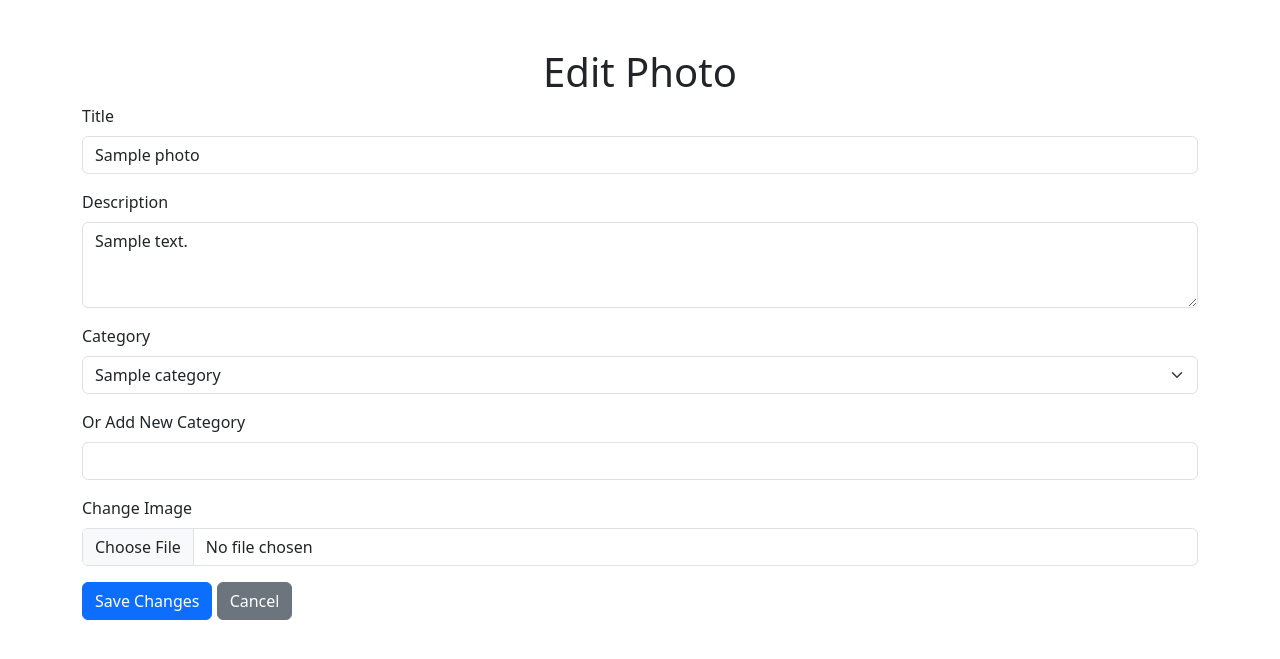
After one commit to shaymk1/2025-racing-gallery-with-django, a Django app: page /photo/1/edit/ in a window 1280 px wide. The commit adds this page. Shown: the top 659 px of the page. Run offline with Django 5.2, Linux system fonts and the light colour scheme; tables that the repository leaves empty hold one stand-in row (values such as "Sample post").

Commit message:
added update or edit function and then added the required button at index.html as well as the delete button at index. i created an edit_photo template, updated the main.js to include the edit , view and deltete buttons

```diff
--- a/app/static/js/main.js
+++ b/app/static/js/main.js
@@ -1,3 +1,12 @@
+
+
+
+
+
+
+
+
+
 document.addEventListener("DOMContentLoaded", function () {
     const loadMoreButton = document.getElementById("load-more");
     const photoContainer = document.getElementById("photo-container");
@@ -17,12 +26,15 @@ document.addEventListener("DOMContentLoaded", function () {
                     data.photos.forEach((photo) => {
                         const photoHTML = `
                             <div class="col-md-4 mb-4">
-                                <div class="card">
+                                <div class="card my-2">
                                     <img src="${photo.pic_url}" class="card-img-top" alt="Photo">
                                     <div class="card-body">
                                         <p class="card-text fw-bold">${photo.title}</p>
                                         <p class="card-text">Category: ${photo.category}</p>
-                                        <p class="card-text">${photo.description}</p>
+                                        <div class="btn-toolbar" style="padding-left: 15px">
+                                            <a class="btn btn-outline-dark btn-sm m-1" href="/detailed_view/${photo.id}">View</a>
+                                            <a class="btn btn-warning btn-sm m-1" href="/photo/${photo.id}/edit/">Edit</a>
+                                        </div>
                                     </div>
                                 </div>
                             </div>
--- a/app/templates/base.html
+++ b/app/templates/base.html
@@ -85,6 +85,7 @@
 
     {% endblock  %}
     <script src="https://cdn.jsdelivr.net/npm/bootstrap@5.3.3/dist/js/bootstrap.bundle.min.js" integrity="sha384-YvpcrYf0tY3lHB60NNkmXc5s9fDVZLESaAA55NDzOxhy9GkcIdslK1eN7N6jIeHz" crossorigin="anonymous"></script>
+    {% comment %} to handle the load more button in the index.html file  {% endcomment %}
     <script src="../static/js/main.js"></script>
 </body>
 </html>
--- /dev/null
+++ b/app/templates/edit_photo.html
@@ -0,0 +1,67 @@
+
+{% extends "base.html" %}
+{% load static %}
+{% block content %}
+
+
+
+<div class="container">
+    <h1 class="m-2  text-center" >Edit Photo</h1>
+    <form method="post" enctype="multipart/form-data">
+        {% csrf_token %}
+        <div class="mb-3">
+            <label for="title" class="form-label">Title</label>
+            <input type="text" name="title" id="title" class="form-control" value="{{ photo.title }}" required>
+        </div>
+        <div class="mb-3">
+            <label for="description" class="form-label">Description</label>
+            <textarea name="description" id="description" class="form-control" rows="3" required>{{ photo.description }}</textarea>
+        </div>
+        <div class="mb-3">
+            <label for="category" class="form-label">Category</label>
+            <select name="category" id="category" class="form-select">
+                <option value="none">Select a category</option>
+                {% for category in categories %}
+                <option value="{{ category.id }}" {% if photo.category and photo.category.id == category.id %}selected{% endif %}>
+                    {{ category.name }}
+                </option>
+                {% endfor %}
+            </select>
+        </div>
+        <div class="mb-3">
+            <label for="category_new" class="form-label">Or Add New Category</label>
+            <input type="text" name="category_new" id="category_new" class="form-control">
+        </div>
+        <div class="mb-3">
+            <label for="images" class="form-label">Change Image</label>
+            <input type="file" name="images" id="images" class="form-control">
+        </div>
+        <button type="submit" class="btn btn-primary">Save Changes</button>
+        <a href="{% url 'home' %}" class="btn btn-secondary">Cancel</a>
+    </form>
+</div>
+
+
+
+
+
+
+
+
+
+
+
+
+
+
+
+
+
+
+
+
+
+
+
+
+{% endblock %}
--- a/app/templates/index.html
+++ b/app/templates/index.html
@@ -57,7 +57,11 @@
                         <div class="card-body">
                             <p class="card-text fw-bold">{{photo.title}}</p>
                             <p class="card-text ">Category : {{photo.category.name}}</p>
-                            <a  class = 'btn btn-outline-dark btn-sm m-1' href="{%  url "detailed_view" photo.id  %}">View</a>
+                            <div class="btn-toolbar" style="padding-left: 15px">
+                              <a  class = 'btn btn-outline-dark btn-sm m-1' href="{%  url "detailed_view" photo.id  %}">View</a>
+                              <a href="{% url 'edit_photo' photo.id %}" class="btn btn-warning btn-sm m-1">Edit</a>
+                              <a  href="{% url 'delete_photo' photo.id %}" class="btn btn-secondary btn-sm m-1">Delete a Pic</a>
+                          </div>
                         </div>
                 </div>
            </div>
--- a/app/urls.py
+++ b/app/urls.py
@@ -3,11 +3,11 @@ from . import views
 
 
 urlpatterns = [
-    path('', views.home, name='home'),
-    path('add_photo/', views.add_photo, name='add_photo'),
-    path('delete_photo/<str:pk>/', views.delete_photo, name='delete_photo'),
-    path('detailed_view/<str:pk>/', views.detailed_view, name='detailed_view'),
-    path('about/', views.about, name='about'),
-    path('search/', views.search, name='search'),
-
+    path("", views.home, name="home"),
+    path("add_photo/", views.add_photo, name="add_photo"),
+    path("delete_photo/<str:pk>/", views.delete_photo, name="delete_photo"),
+    path("photo/<int:pk>/edit/", views.edit_photo, name="edit_photo"),
+    path("detailed_view/<str:pk>/", views.detailed_view, name="detailed_view"),
+    path("search/", views.search, name="search"),
+    path("about/", views.about, name="about"),
 ]
--- a/app/views.py
+++ b/app/views.py
@@ -2,6 +2,7 @@ from django.shortcuts import render, redirect
 from .models import Category, Photo
 from django.core.paginator import Paginator
 from django.http import JsonResponse
+from PIL import Image
 
 
 def home(request):
@@ -60,13 +61,21 @@ def add_photo(request):
             )
         else:
             category = None
+            # Create the Photo object
         photo = Photo.objects.create(
             category=category,
+            title=data["title"],
             description=data["description"],
             pic=images,
         )
+        # Resize the image using PIL
+        # Ensure the image is saved before resizing
+        if images:
+            img = Image.open(photo.pic.path)
+            img = img.resize((800, 600))  # Resize to 800x600 or any desired size
+            img.save(photo.pic.path)
         return redirect("home")
-    context = {"categories": categories}
+    context = {"categories": categories, "Photo": Photo}
 
     return render(request, "add_photo.html", context)
 
@@ -80,26 +89,35 @@ def delete_photo(request, pk):
     return render(request, "delete_photo.html", context)
 
 
-# def edit_photo(request, pk):
-#     categories = Category.objects.all()
-#     photo = Photo.objects.get(id=pk)
-#     if request.method == "POST":
-#         data = request.POST
-#         images = request.FILES.get("images")
-#         if data["category"] != "none":
-#             category = Category.objects.get(id=data["category"])
-#         elif data["category_new"] != "":
-#             category, created = Category.objects.get_or_create(
-#                 name=data["category_new"]
-#             )
-#         else:
-#             category = None
-#         photo.category = category
-#         photo.description = data["description"]
-#         if images:
-#             photo.pic = images
-#         photo.save()
-#         return redirect("home")
+def edit_photo(request, pk):
+    categories = Category.objects.all()  # Fetch all categories
+    photo = Photo.objects.get(id=pk)  # Get the photo by its primary key
+    if request.method == "POST":
+        data = request.POST
+        images = request.FILES.get("images")  # Get the uploaded image (if any)
+        # Handle category selection
+        if data["category"] != "none":
+            category = Category.objects.get(id=data["category"])
+        elif data["category_new"] != "":
+            category, created = Category.objects.get_or_create(
+                name=data["category_new"]
+            )
+        else:
+            category = None
+        photo.title = data["title"]  # Update the title of the photo
+        # Update the category of the photo
+        photo.category = category
+        photo.description = data["description"]
+        if images:
+            photo.pic = images
+        photo.save()
+        return redirect("home")
+
+    context = {
+        "categories": categories,
+        "photo": photo,
+    }
+    return render(request, "edit_photo.html", context)
 
 
 def search(request):
```
Also changed, not shown: app/templates/add_photo.html (+5 -2 lines), static/photos/static/photos/clearwater-1_WLAQeJT.jpg (added), static/photos/static/photos/clearwater-1_hZGerqY.jpg (added), static/photos/static/photos/clearwater-2_To8sVns.jpg (added), 2 other files.
